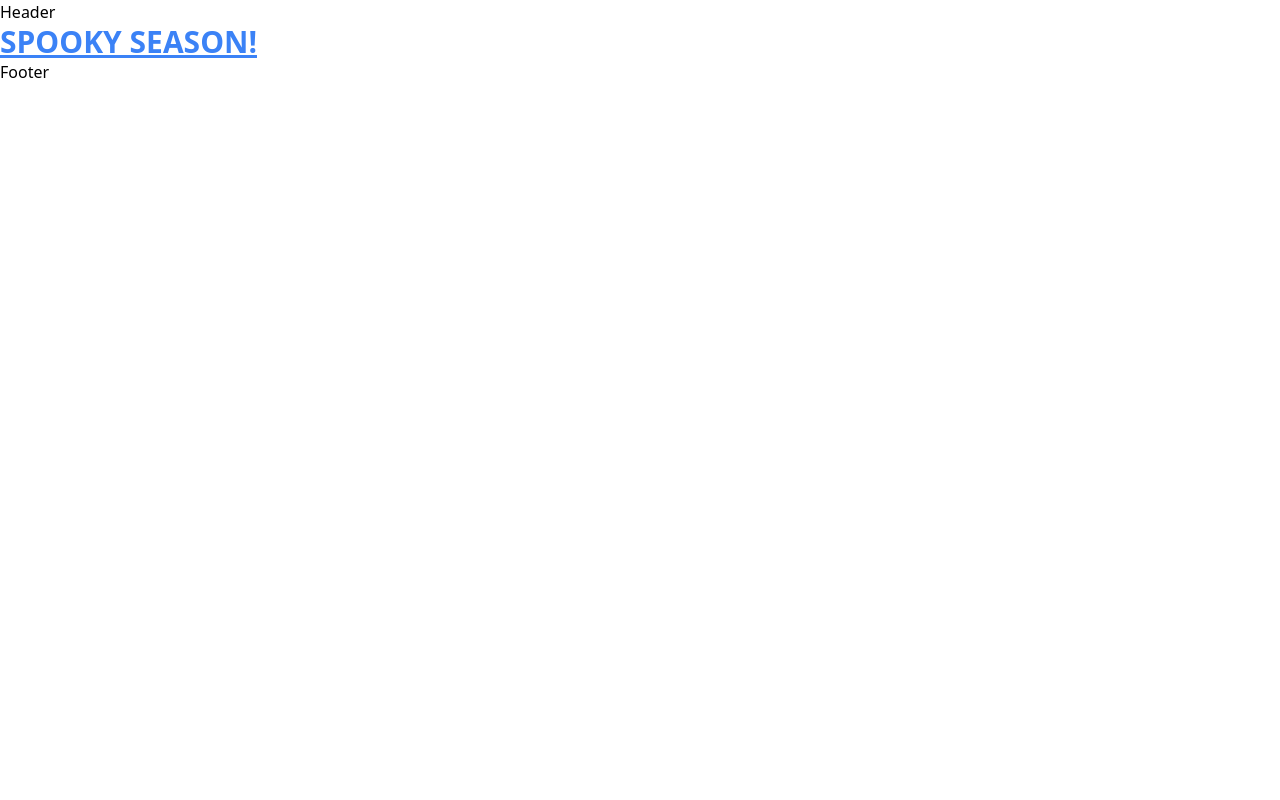
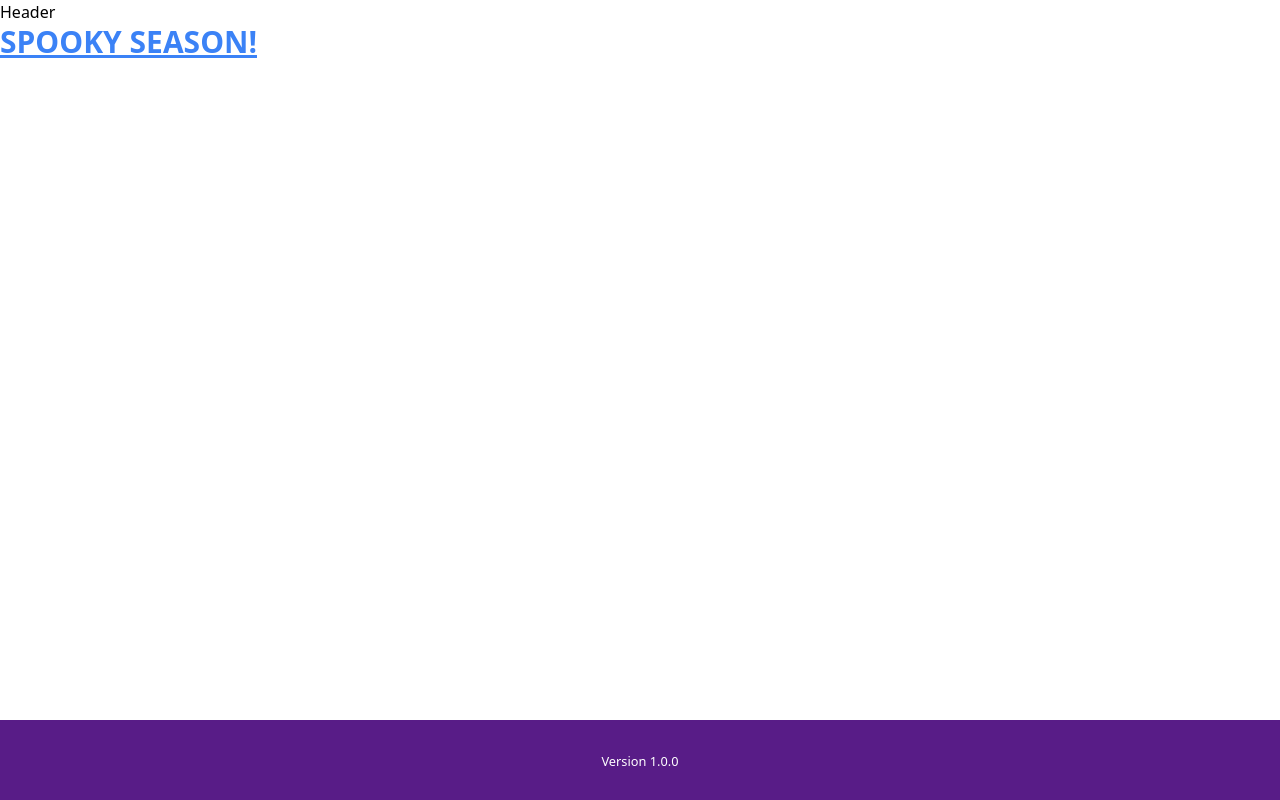
Before and after one commit to chingu-voyages/v41-bears-team-31, a Next.js app: page / in a window 1280 px wide. Built offline with nearby package versions, Linux system fonts and the light colour scheme.

Commit message:
foter added with version and style

```diff
--- a/components/Layout/Footer/Footer.tsx
+++ b/components/Layout/Footer/Footer.tsx
@@ -1,9 +1,14 @@
 import React from 'react';
+const { version } = require('../../../package.json');
 
-export const Footer: React.FC = () => {
-  return <footer>Footer</footer>;
+const Footer: React.FC = () => {
+  return (
+    <footer className="absolute bottom-0 left-0 right-0 flex h-20 w-full items-center justify-center bg-purple-900 text-center text-white">
+      <p>
+        <small> Version {version} </small>
+      </p>
+    </footer>
+  );
 };
 
-Footer.displayName = 'Footer';
-
 export default Footer;
--- a/components/Layout/Footer/index.ts
+++ b/components/Layout/Footer/index.ts
@@ -1 +1 @@
-export { Footer as default } from './Footer';
+export { default as Footer } from './Footer'
--- a/components/Layout/PageLayout/PageLayout.tsx
+++ b/components/Layout/PageLayout/PageLayout.tsx
@@ -1,7 +1,7 @@
 import Head from 'next/head';
 import React, { HTMLProps } from 'react';
 import { layoutProps } from '../../../interfaces';
-import Footer from '../Footer';
+import { Footer } from '../Footer';
 import Header from '../Header';
 
 const PageLayout: React.FC<HTMLProps<HTMLDivElement>> = React.memo(
```
